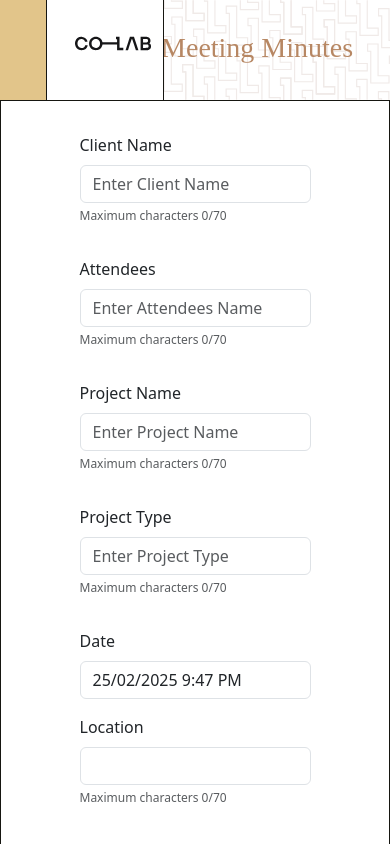
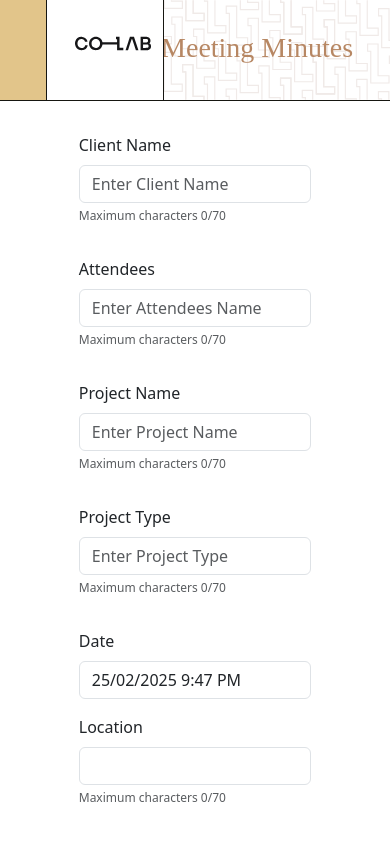
Before and after one commit to RehabSabryy/meeting-mintes, a React (Vite) app: page / in a window 390 px wide. Shown: the top 844 px of the page. Built offline with nearby package versions, Linux system fonts and the light colour scheme.

Commit message:
responsive

```diff
--- a/src/Pages/Form/Form.tsx
+++ b/src/Pages/Form/Form.tsx
@@ -112,7 +112,7 @@ export default function Form() {
   return (
     <>
       <Header />
-      <div className={`borderr-start borderr-end ${isMobile ? "" : "form-layout"}`}>
+      <div className={` ${isMobile ? "" : "form-layout borderr-start borderr-end"}`}>
         <div className={`d-flex flex-column justify-content-center align-items-center w-100 ${isMobile ? "p-2" : "p-5"}`}>
           <form onSubmit={handleSubmit} className="p-4 w-75">
             <div className="row">
```
